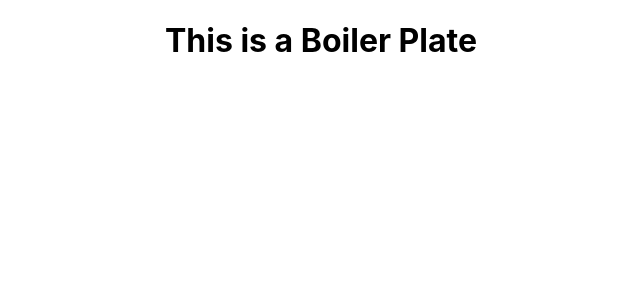
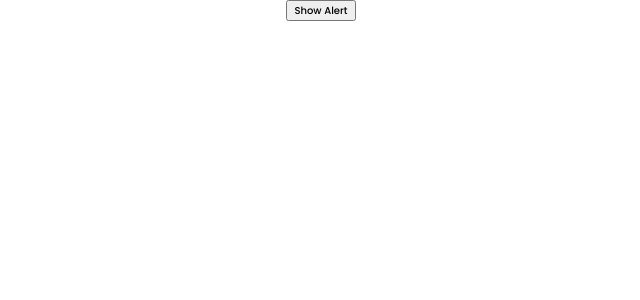
Before and after one commit to VishalPatil18/VISact, a React (Create React App) app: page / in a window 1280 px wide. Shown: the top 300 px of the page, without its empty margins (319-959 px from the left). Built offline with nearby package versions, Linux system fonts and the light colour scheme.

Commit message:
FEAT: Add Alert Component

```diff
--- a/package.json
+++ b/package.json
@@ -3,6 +3,11 @@
   "version": "0.1.0",
   "private": true,
   "dependencies": {
+    "@fortawesome/fontawesome-svg-core": "^1.3.0",
+    "@fortawesome/free-brands-svg-icons": "^6.0.0",
+    "@fortawesome/free-regular-svg-icons": "^6.0.0",
+    "@fortawesome/free-solid-svg-icons": "^6.0.0",
+    "@fortawesome/react-fontawesome": "^0.1.17",
     "@testing-library/jest-dom": "^5.16.2",
     "@testing-library/react": "^12.1.3",
     "@testing-library/user-event": "^13.5.0",
--- a/src/App.css
+++ b/src/App.css
@@ -1,3 +1,254 @@
+/*
+***************** IMPORTS *****************
+*/
+@import url('https://fonts.googleapis.com/css2?family=Poppins:wght@100;200;300;400;500;600;700;800;900&display=swap');
+
+/*
+***************** RESET CSS *****************
+*/
+
+/* Box sizing rules */
+*,
+*::before,
+*::after {
+  box-sizing: border-box;
+  font-family: 'Poppins', sans-serif;
+  font-weight: var(--fw-500);
+}
+
+/* Remove default margin and padding */
+body,
+h1,
+h2,
+h3,
+h4,
+h5,
+h6,
+p,
+figure,
+blockquote,
+dl,
+dd {
+  margin: 0;
+  padding: 0;
+}
+
+/* Remove list styles on ul, ol elements with a list role, which suggests default styling will be removed */
+ul ,
+ol {
+  list-style: none;
+}
+
+/* Set core root defaults */
+html, html:focus-within {
+  font-size: 62.5%;
+  scroll-behavior: smooth;
+}
+
+/* Set core body defaults */
+body {
+  height: 100vh;
+  line-height: 1.5;
+  text-rendering: optimizeSpeed;
+  width: 100vw;
+}
+
+/* A elements that don't have a class get default styles */
+a {
+  color: black;
+  text-decoration: none;
+}
+
+/* Make images easier to work with */
+img,
+picture {
+  block-size: auto;
+  display: block;
+  max-inline-size: 100%;
+  max-width: 100%;
+}
+
+/* Inherit fonts for inputs and buttons */
+input,
+button,
+textarea,
+select {
+  font: inherit;
+}
+
+/*
+***************** VARIABLES *****************
+*/
+:root{
+  /* THEME COLORS */
+  --danger: #FF3860;
+  --dark: #263238;
+  --warning: #FDE047;
+  --light: #E9F3FD;
+  --primary: #23A6F0;
+  --secondary:  #0F56B3;
+  --success: #48C774;
+
+  /* BORDER RADIUS */
+  --br: 0.4rem;
+  --br-xxs: calc(2 * var(--br));
+  --br-xs: calc(3 * var(--br));
+  --br-sm: calc(4 * var(--br));
+  --br-md: calc(5 * var(--br));
+  --br-lg: calc(6 * var(--br));
+  --br-xl: calc(7 * var(--br));
+  --br-xxl: calc(8 * var(--br));
+  --br-xxxl: calc(9 * var(--br));
+  --br-full: 9999rem;
+
+  /* BOX SHADOW */
+  --bs-xxs: 0 1px 2px 1px rgba(6,10,36,.08);
+  --bs-xs: 0 1px 4px 1px rgba(6,10,36,.1),0 5px 10px 0 rgba(6,10,36,.08);
+  --bs-sm: 0 8px 15px 1px rgba(6,10,36,.1),0 18px 24px 1px rgba(6,10,36,.12);
+  --bs-md: 0 10px 20px 1px rgba(6,10,36,.1),0 24px 36px 1px rgba(6,10,36,.18);
+  --bs-lg: 0 10px 30px 1px rgba(6,10,36,.1),0 40px 48px 1px rgba(6,10,36,.25);
+  --bs-xl: 0 10px 30px 1px rgba(6,10,36,.1),0 50px 60px 1px rgba(6,10,36,.4);
+  --bs-xxl: 0 10px 30px 1px rgba(6,10,36,.1),0 80px 90px 1px rgba(6,10,36,.4);
+
+  /* FONT SIZES */
+  --fs: 0.4rem;
+  --fs-xxs-2: calc(2 * var(--fs));
+  --fs-xs-1: calc(3 * var(--fs));
+  --fs-xs-2: calc(4 * var(--fs));
+  --fs-sm-1: calc(5 * var(--fs));
+  --fs-sm-2: calc(6 * var(--fs));
+  --fs-md-1: calc(7 * var(--fs));
+  --fs-md-2: calc(8 * var(--fs));
+  --fs-lg-1: calc(9 * var(--fs));
+  --fs-lg-2: calc(10 * var(--fs));
+  --fs-xl-1: calc(11 * var(--fs));
+  --fs-xl-2: calc(12 * var(--fs));
+  --fs-xxl-1: calc(13 * var(--fs));
+  --fs-xxl-2: calc(14 * var(--fs));
+
+  /* FONT WEIGHT */
+  --fw-100: 100;
+  --fw-200: 200;
+  --fw-300: 300;
+  --fw-400: 400;
+  --fw-500: 500;
+  --fw-600: 600;
+  --fw-700: 700;
+  --fw-800: 800;
+  --fw-900: 900;
+
+  /* SCREEN SIZES FOR MEDIA QUERIES */
+  --screen-xs: 480px;
+  --screen-sm: 640px;
+  --screen-md: 768px;
+  --screen-lg: 1024px;
+  --screen-xl: 1280px;
+  --screen-2xl: 1536px;
+
+  /* SPACING */
+  --space: 0.4rem;
+  --space-xxs: calc(2 * var(--space));
+  --space-xs: calc(3 * var(--space));
+  --space-sm: calc(4 * var(--space));
+  --space-md: calc(5 * var(--space));
+  --space-lg: calc(6 * var(--space));
+  --space-xl: calc(7 * var(--space));
+  --space-xxl: calc(8 * var(--space));
+  --space-xxxl: calc(9 * var(--space));
+}
+
+/*
+***************** UTILITY CLASSES *****************
+*/
+.centered {
+  align-items: center;
+  display: flex;
+  justify-content: center;
+}
+
+.top-left {
+  position: fixed;
+  top: var(--space-sm);
+  left: var(--space-sm);
+}
+
+.top-right {
+  position: fixed;
+  top: var(--space-sm);
+  right: var(--space-sm);
+}
+
+.top-center {
+  position: fixed;
+  top: var(--space-sm);
+  left: 50%;
+  transform: translateX(-50%);
+}
+
+.bottom-left {
+  position: fixed;
+  bottom: var(--space-sm);
+  left: var(--space-sm);
+}
+
+.bottom-right {
+  position: fixed;
+  bottom: var(--space-sm);
+  right: var(--space-sm);
+}
+
+.bottom-center {
+  position: fixed;
+  bottom: var(--space-sm);
+  left: 50%;
+  transform: translateX(-50%);
+}
+
+.center {
+  position: fixed;
+  top: 50%;
+  left: 50%;
+  transform: translate(-50%, -50%);
+}
+
+/*
+***************** MODULE STYLES *****************
+*/
 .App {
   text-align: center;
+  position: relative;
 }
+
+/*
+***************** MEDIA QUERIES *****************
+*/
+
+@media screen and (max-width: var(--screen-xl)) {
+  :root {
+    font-size: 65%;
+  }
+}
+
+@media screen and (max-width: var(--screen-lg)) {
+  :root {
+    font-size: 62.5%;
+  }
+}
+
+@media screen and (max-width: var(--screen-md)) {
+  :root {
+    font-size: 60%;
+  }
+}
+
+@media screen and (max-width: var(--screen-sm)) {
+  :root {
+    font-size: 57.5%;
+  }
+}
+
+@media screen and (max-width: var(--screen-xs)) {
+  :root {
+    font-size: 55%;
+  }
+}
--- a/src/App.jsx
+++ b/src/App.jsx
@@ -1,9 +1,37 @@
-import './App.css';
+import { Alert } from "./components/alert/Alert";
+import "./App.css";
+
+import { useState } from "react";
 
 export default function App() {
+  const [alertDisplay, setToastDisplay] = useState("none");
+  const alertHandler = () => {
+    setToastDisplay("flex");
+    setTimeout(() => {
+      setToastDisplay("none");
+    }, 5000);
+  };
+
+  const closeHandler = () => {
+    setToastDisplay("none");
+  };
+
   return (
     <div className="App">
-      <h1>This is a Boiler Plate</h1>
+      <button className="button btn-solid-primary" onClick={alertHandler}>
+        Show Alert
+      </button>
+      {alertDisplay !== "none" && (
+        <Alert
+          variant="wicon"
+          action="success"
+          position="top-right"
+          closeHandler={closeHandler}
+          theme="solid-success"
+        >
+          Login Successful
+        </Alert>
+      )}
     </div>
   );
 }
--- /dev/null
+++ b/src/components/alert/Alert.css
@@ -0,0 +1,82 @@
+/* BASIC */
+.alert {
+	align-items: center;
+	text-align: left;
+  background-color: var(--light);
+  border: 1px solid var(--dark);
+  color: var(--dark);
+  display: flex;
+  font-size: var(--fs-sm-1);
+  padding: var(--space-xs);
+  width: min(calc(12*var(--space-xxxl)), 90%);
+}
+
+/* W/ICON */
+.close-icon {
+	cursor: pointer;
+	margin-left: auto;
+}
+
+.left-icon {
+	margin-right: var(--space-xs);
+}
+
+.right-icon {
+	margin-left: var(--space-xs);
+}
+
+/* OUTLINE */
+.al-primary {
+  background-color: white;
+  border: 1px solid var(--primary);
+  color: var(--primary);
+}
+
+.al-success {
+  background-color: white;
+  border: 1px solid var(--success);
+  color: var(--success);
+}
+
+.al-danger {
+  background-color: white;
+  border: 1px solid var(--danger);
+  color: var(--danger);
+}
+
+.al-warning {
+  background-color: white;
+  border: 1px solid var(--warning);
+  color: var(--warning);
+}
+
+/* SOLID */
+.al-solid-primary {
+  background-color: var(--primary);
+  border: none;
+  color: var(--light);
+}
+
+.al-solid-success {
+  background-color: var(--success);
+  border: none;
+  color: var(--light);
+}
+
+.al-solid-danger {
+  background-color: var(--danger);
+  border: none;
+  color: var(--light);
+}
+
+.al-solid-warning {
+  background-color: var(--warning);
+  border: none;
+  color: var(--dark);
+}
+
+.al-solid-dark {
+  background-color: var(--dark);
+  border: none;
+  color: var(--light);
+}
--- /dev/null
+++ b/src/components/alert/Alert.jsx
@@ -0,0 +1,32 @@
+import { FontAwesomeIcon } from "@fortawesome/react-fontawesome";
+import { close, info, success, danger, warning } from "../../utilities/icons";
+import "./Alert.css";
+
+console.log(close);
+
+const Alert = ({
+  variant = "wicon",
+  action = "info",
+  position = "top-left",
+  children,
+  ...rest
+}) => {
+  return (
+    <div className={`alert al-${variant} al-${rest.theme} ${position}`}>
+      {variant === "wicon" && (
+        <FontAwesomeIcon className="left-icon" icon={success} size="lg" />
+      )}
+      {children}
+      {variant === "wicon" && (
+        <FontAwesomeIcon
+          className="close-icon"
+          icon={close}
+          size="lg"
+          onClick={rest.closeHandler}
+        />
+      )}
+    </div>
+  );
+};
+
+export { Alert };
--- /dev/null
+++ b/src/utilities/icons.js
@@ -0,0 +1,15 @@
+import {
+  faTimes,
+  faCircleInfo,
+  faCheckCircle,
+  faBan,
+  faTriangleExclamation,
+} from "@fortawesome/free-solid-svg-icons";
+
+export {
+  faTimes as close,
+  faCircleInfo as info,
+  faCheckCircle as success,
+  faBan as danger,
+  faTriangleExclamation as warning
+};
```
Also changed, not shown: 1 other file (tests, documents, lock files or other folders).
